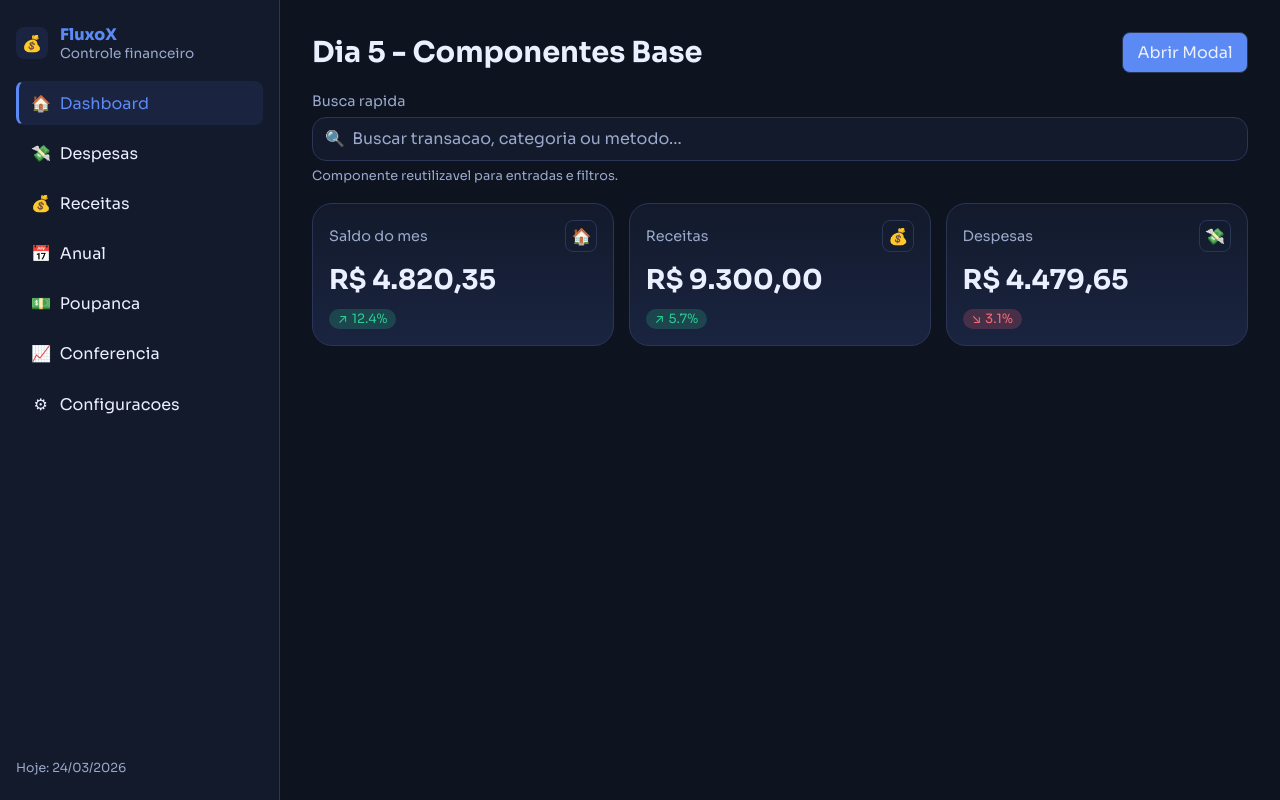
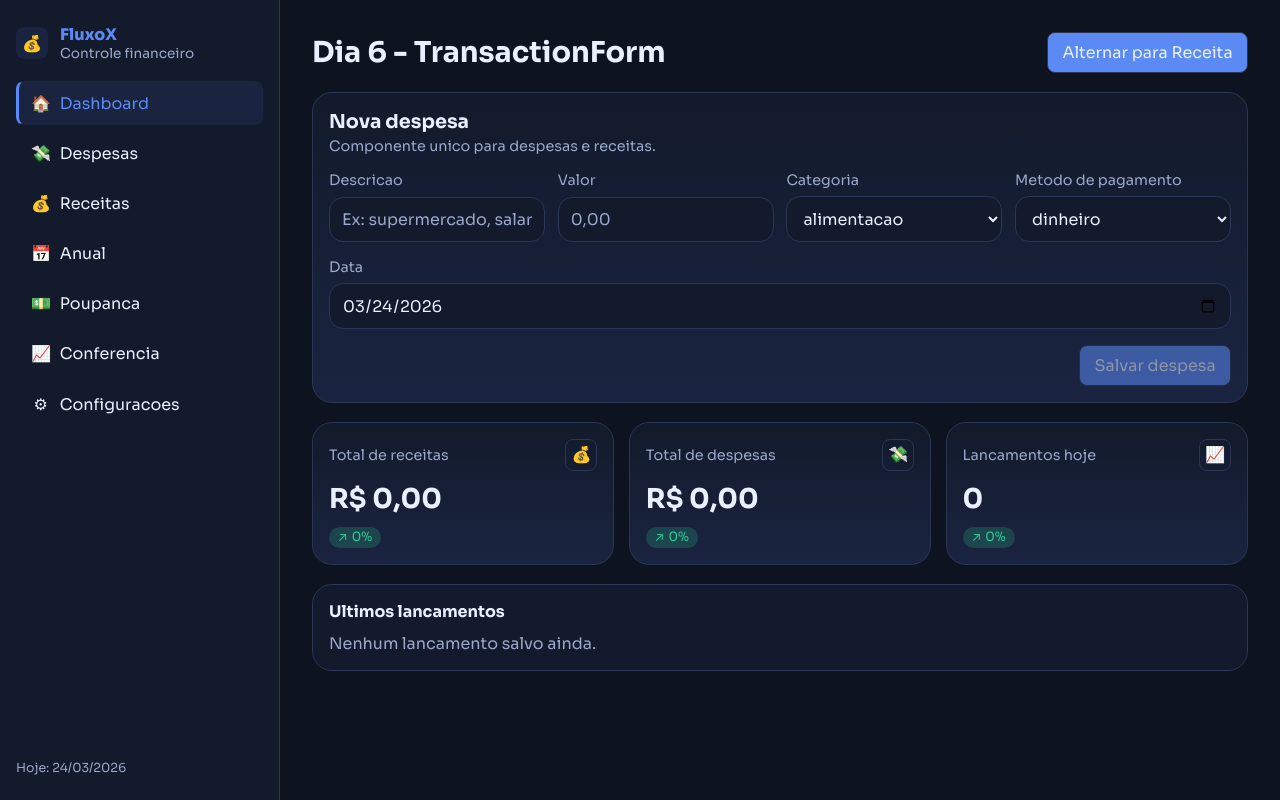
Before and after one commit to pedrohenriquesilva-dev/FluxoX, a React (Vite) app: page / in a window 1280 px wide. Built offline with nearby package versions, Linux system fonts and the light colour scheme.

Commit message:
feat: transaction form component with validation

```diff
--- a/src/App.jsx
+++ b/src/App.jsx
@@ -1,61 +1,85 @@
 import { useState } from "react";
+import TransactionForm from "./components/transactions/TransactionForm.jsx";
 import Layout from "./components/ui/Layout.jsx";
-import Field from "./components/ui/Field.jsx";
-import Modal from "./components/ui/Modal.jsx";
 import StatCard from "./components/ui/StatCard.jsx";
+import { TRANSACTION_TYPES } from "./utils/constants.js";
 import { fmt } from "./utils/formatters.js";
 
 function App() {
   const [page, setPage] = useState("dashboard");
-  const [search, setSearch] = useState("");
-  const [openModal, setOpenModal] = useState(false);
+  const [formMode, setFormMode] = useState(TRANSACTION_TYPES.EXPENSE);
+  const [transactions, setTransactions] = useState([]);
+
+  const totalExpenses = transactions
+    .filter((item) => item.type === TRANSACTION_TYPES.EXPENSE)
+    .reduce((acc, item) => acc + item.value, 0);
+
+  const totalIncomes = transactions
+    .filter((item) => item.type === TRANSACTION_TYPES.INCOME)
+    .reduce((acc, item) => acc + item.value, 0);
 
   return (
     <Layout currentPage={page} onNavigate={setPage}>
       <section className="day5">
         <header className="day5__header">
-          <h1 className="day5__title">Dia 5 - Componentes Base</h1>
-          <button className="day5__button" type="button" onClick={() => setOpenModal(true)}>
-            Abrir Modal
+          <h1 className="day5__title">Dia 6 - TransactionForm</h1>
+          <button
+            className="day5__button"
+            type="button"
+            onClick={() =>
+              setFormMode((current) =>
+                current === TRANSACTION_TYPES.EXPENSE
+                  ? TRANSACTION_TYPES.INCOME
+                  : TRANSACTION_TYPES.EXPENSE
+              )
+            }
+          >
+            Alternar para {formMode === TRANSACTION_TYPES.EXPENSE ? "Receita" : "Despesa"}
           </button>
         </header>
 
-        <Field
-          id="search"
-          label="Busca rapida"
-          icon="search"
-          placeholder="Buscar transacao, categoria ou metodo..."
-          value={search}
-          onChange={(event) => setSearch(event.target.value)}
-          hint="Componente reutilizavel para entradas e filtros."
+        <TransactionForm
+          mode={formMode}
+          onSubmit={(transaction) => setTransactions((prev) => [transaction, ...prev])}
         />
 
         <div className="day5__grid">
-          <StatCard title="Saldo do mes" value={fmt(4820.35)} trend={12.4} icon="dashboard" />
-          <StatCard title="Receitas" value={fmt(9300)} trend={5.7} icon="incomes" />
-          <StatCard title="Despesas" value={fmt(4479.65)} trend={-3.1} icon="expenses" />
+          <StatCard
+            title="Total de receitas"
+            value={fmt(totalIncomes)}
+            trend={transactions.length ? 8.2 : 0}
+            icon="incomes"
+          />
+          <StatCard
+            title="Total de despesas"
+            value={fmt(totalExpenses)}
+            trend={transactions.length ? -4.3 : 0}
+            icon="expenses"
+          />
+          <StatCard
+            title="Lancamentos hoje"
+            value={String(transactions.length)}
+            trend={transactions.length ? 14.1 : 0}
+            icon="conference"
+          />
+        </div>
+
+        <div className="day6__list">
+          <h3 className="day6__list-title">Ultimos lancamentos</h3>
+          {transactions.length === 0 ? (
+            <p className="text-muted">Nenhum lancamento salvo ainda.</p>
+          ) : (
+            <ul className="day6__items">
+              {transactions.slice(0, 5).map((item) => (
+                <li key={item.id} className="day6__item">
+                  <span>{item.description}</span>
+                  <strong>{fmt(item.value)}</strong>
+                </li>
+              ))}
+            </ul>
+          )}
         </div>
       </section>
-
-      <Modal
-        open={openModal}
-        onClose={() => setOpenModal(false)}
-        title="Modal base reutilizavel"
-        actions={
-          <>
-            <button className="day5__button day5__button--ghost" type="button" onClick={() => setOpenModal(false)}>
-              Cancelar
-            </button>
-            <button className="day5__button" type="button" onClick={() => setOpenModal(false)}>
-              Entendi
-            </button>
-          </>
-        }
-      >
-        <p className="text-muted">
-          Este modal ja esta pronto para formularios, confirmacoes e detalhes de transacoes.
-        </p>
-      </Modal>
     </Layout>
   );
 }
--- /dev/null
+++ b/src/components/transactions/TransactionForm.css
@@ -0,0 +1,51 @@
+.transaction-form {
+  border: 1px solid var(--border);
+  border-radius: var(--radius-lg);
+  background: linear-gradient(180deg, var(--card), var(--card2));
+  padding: 1rem;
+  display: grid;
+  gap: 1rem;
+}
+
+.transaction-form__header {
+  display: grid;
+  gap: 0.2rem;
+}
+
+.transaction-form__title {
+  font-size: 1.2rem;
+}
+
+.transaction-form__hint {
+  font-size: 0.9rem;
+}
+
+.transaction-form__grid {
+  display: grid;
+  grid-template-columns: repeat(auto-fit, minmax(180px, 1fr));
+  gap: 0.8rem;
+}
+
+.transaction-form__select-wrap {
+  display: grid;
+  gap: 0.45rem;
+}
+
+.transaction-form__select {
+  border: 1px solid var(--border);
+  border-radius: var(--radius-md);
+  background: var(--card);
+  color: var(--text);
+  font: inherit;
+  padding: 0.65rem 0.75rem;
+}
+
+.transaction-form__footer {
+  display: flex;
+  justify-content: flex-end;
+}
+
+.transaction-form__footer .day5__button:disabled {
+  opacity: 0.55;
+  cursor: not-allowed;
+}
--- /dev/null
+++ b/src/components/transactions/TransactionForm.jsx
@@ -0,0 +1,145 @@
+import { useMemo, useState } from "react";
+import Field from "../ui/Field.jsx";
+import { CATEGORIES, PAYMENT_METHODS, TRANSACTION_TYPES } from "../../utils/constants.js";
+import { generateId, normalizeMoneyInput } from "../../utils/formatters.js";
+import "./TransactionForm.css";
+
+const FORM_TEXT = {
+  [TRANSACTION_TYPES.EXPENSE]: {
+    title: "Nova despesa",
+    button: "Salvar despesa"
+  },
+  [TRANSACTION_TYPES.INCOME]: {
+    title: "Nova receita",
+    button: "Salvar receita"
+  }
+};
+
+function toInputDate(date = new Date()) {
+  return date.toISOString().slice(0, 10);
+}
+
+export default function TransactionForm({
+  mode = TRANSACTION_TYPES.EXPENSE,
+  onSubmit
+}) {
+  const copy = FORM_TEXT[mode] ?? FORM_TEXT[TRANSACTION_TYPES.EXPENSE];
+  const [form, setForm] = useState({
+    description: "",
+    value: "",
+    category: CATEGORIES[0],
+    method: PAYMENT_METHODS[0],
+    date: toInputDate()
+  });
+  const [error, setError] = useState("");
+
+  const canSubmit = useMemo(
+    () => form.description.trim() && normalizeMoneyInput(form.value) > 0 && form.date,
+    [form]
+  );
+
+  function updateField(key, value) {
+    setForm((prev) => ({ ...prev, [key]: value }));
+  }
+
+  function handleSubmit(event) {
+    event.preventDefault();
+
+    const parsedValue = normalizeMoneyInput(form.value);
+    if (!form.description.trim() || parsedValue <= 0 || !form.date) {
+      setError("Preencha descricao, valor maior que zero e data.");
+      return;
+    }
+
+    const payload = {
+      id: generateId(),
+      type: mode,
+      description: form.description.trim(),
+      value: parsedValue,
+      category: form.category,
+      method: form.method,
+      date: form.date
+    };
+
+    onSubmit?.(payload);
+    setError("");
+    setForm((prev) => ({ ...prev, description: "", value: "" }));
+  }
+
+  return (
+    <form className="transaction-form" onSubmit={handleSubmit}>
+      <header className="transaction-form__header">
+        <h2 className="transaction-form__title">{copy.title}</h2>
+        <p className="transaction-form__hint text-muted">
+          Componente unico para despesas e receitas.
+        </p>
+      </header>
+
+      <div className="transaction-form__grid">
+        <Field
+          id="description"
+          label="Descricao"
+          placeholder="Ex: supermercado, salario..."
+          value={form.description}
+          onChange={(event) => updateField("description", event.target.value)}
+        />
+
+        <Field
+          id="value"
+          label="Valor"
+          type="text"
+          placeholder="0,00"
+          value={form.value}
+          onChange={(event) => updateField("value", event.target.value)}
+        />
+
+        <label className="transaction-form__select-wrap" htmlFor="category">
+          <span className="field__label">Categoria</span>
+          <select
+            id="category"
+            className="transaction-form__select"
+            value={form.category}
+            onChange={(event) => updateField("category", event.target.value)}
+          >
+            {CATEGORIES.map((item) => (
+              <option key={item} value={item}>
+                {item}
+              </option>
+            ))}
+          </select>
+        </label>
+
+        <label className="transaction-form__select-wrap" htmlFor="method">
+          <span className="field__label">Metodo de pagamento</span>
+          <select
+            id="method"
+            className="transaction-form__select"
+            value={form.method}
+            onChange={(event) => updateField("method", event.target.value)}
+          >
+            {PAYMENT_METHODS.map((item) => (
+              <option key={item} value={item}>
+                {item}
+              </option>
+            ))}
+          </select>
+        </label>
+      </div>
+
+      <Field
+        id="date"
+        label="Data"
+        type="date"
+        value={form.date}
+        onChange={(event) => updateField("date", event.target.value)}
+        error={error}
+      />
+
+      <footer className="transaction-form__footer">
+        <button className="day5__button" type="submit" disabled={!canSubmit}>
+          {copy.button}
+        </button>
+      </footer>
+    </form>
+  );
+}
--- a/src/index.css
+++ b/src/index.css
@@ -111,3 +111,31 @@ body {
   background: var(--card2);
   color: var(--text);
 }
+
+.day6__list {
+  border: 1px solid var(--border);
+  border-radius: var(--radius-lg);
+  background: var(--card);
+  padding: 1rem;
+}
+
+.day6__list-title {
+  margin-bottom: 0.7rem;
+  font-size: 1rem;
+}
+
+.day6__items {
+  list-style: none;
+  display: grid;
+  gap: 0.45rem;
+}
+
+.day6__item {
+  display: flex;
+  justify-content: space-between;
+  gap: 0.8rem;
+  border: 1px solid var(--border);
+  border-radius: var(--radius-sm);
+  background: var(--card2);
+  padding: 0.55rem 0.7rem;
+}
```
Also changed, not shown: 1 other file (tests, documents, lock files or other folders).
